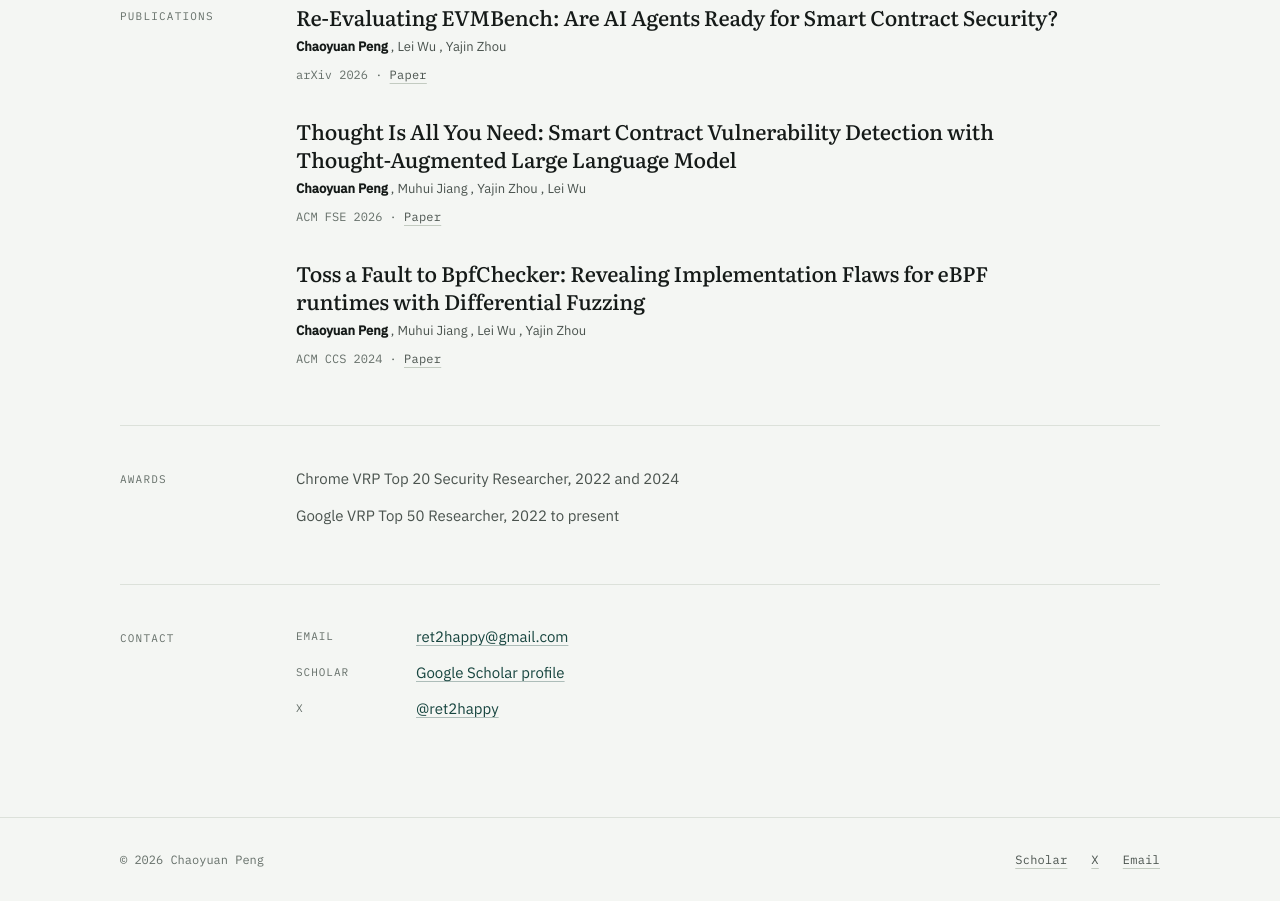
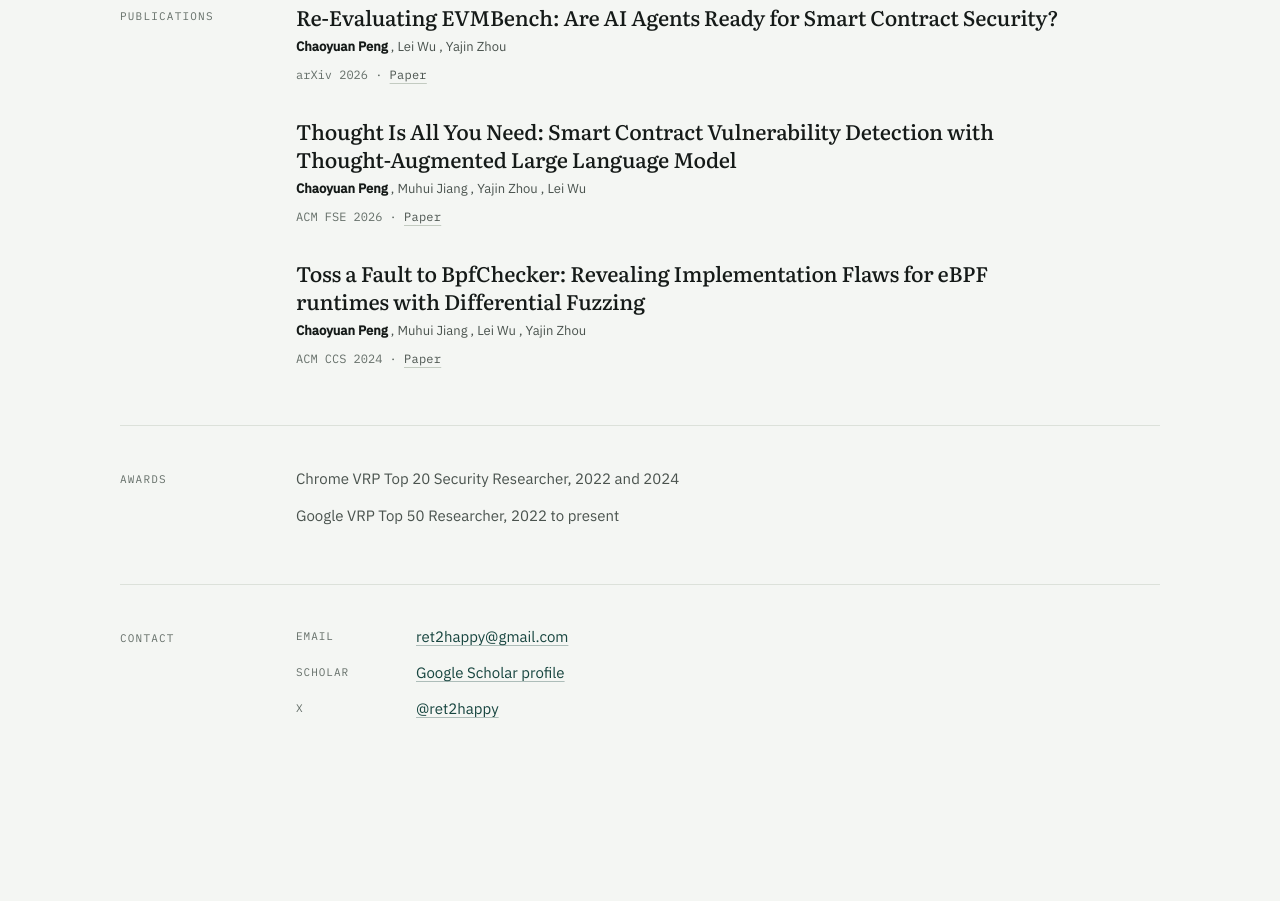
Before and after one commit to pcy190/pcy190, an Astro site: page / in a window 1280 px wide. Shown: the part 395-1296 px from the top of the page. After the commit the page ends 1212 px from the top, so only its background shows below. Built offline with nearby package versions, Linux system fonts and the light colour scheme; Astro itself is replaced by a stand-in of ours.

Commit message:
Remove the footer
It repeated the Contact section (Scholar, X, email) and the name
already in the masthead. The page now ends at Contact. Drops the Footer
component and its styles.

```diff
--- a/src/components/Footer.astro
+++ /dev/null
@@ -1,17 +0,0 @@
----
-import { links } from '@/data/profile';
-
-const year = new Date().getFullYear();
----
-
-<footer class="site-footer">
-  <div class="doc site-footer-inner">
-    <p class="site-footer-copy">© {year} Chaoyuan Peng</p>
-
-    <div class="site-footer-links">
-      <a class="link-meta" href={links.scholar} target="_blank" rel="noopener noreferrer">Scholar</a>
-      <a class="link-meta" href={links.x} target="_blank" rel="noopener noreferrer">X</a>
-      <a class="link-meta" href={`mailto:${links.email}`}>Email</a>
-    </div>
-  </div>
-</footer>
--- a/src/layouts/Base.astro
+++ b/src/layouts/Base.astro
@@ -2,7 +2,6 @@
 import '@/styles/global.css';
 import Analytics from '@vercel/analytics/astro';
 import Masthead from '@/components/Masthead.astro';
-import Footer from '@/components/Footer.astro';
 import { avatar } from '@/data/profile';
 
 interface Props {
@@ -40,7 +39,6 @@ const canonical = new URL(Astro.url.pathname, Astro.site);
     <main>
       <slot />
     </main>
-    <Footer />
     <Analytics />
   </body>
 </html>
--- a/src/styles/global.css
+++ b/src/styles/global.css
@@ -364,34 +364,6 @@ main {
   line-height: 1.68;
 }
 
-/* ---- footer ---------------------------------------------------------- */
-
-.site-footer {
-  border-top: 1px solid var(--rule);
-  margin-top: auto;
-}
-
-.site-footer-inner {
-  display: flex;
-  flex-wrap: wrap;
-  align-items: baseline;
-  justify-content: space-between;
-  gap: 12px 32px;
-  padding: 32px 0;
-}
-
-.site-footer-copy {
-  font-family: var(--mono);
-  font-size: 12px;
-  color: var(--ink-3);
-}
-
-.site-footer-links {
-  display: flex;
-  flex-wrap: wrap;
-  gap: 8px 24px;
-}
-
 /* ---- responsive ------------------------------------------------------ */
 
 @media (max-width: 860px) {
```
